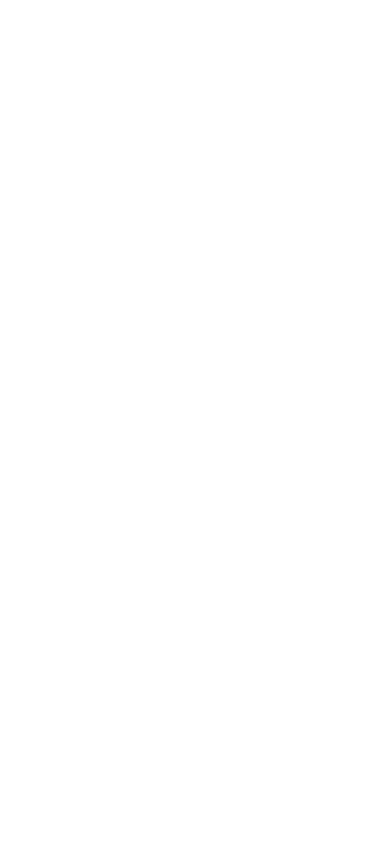
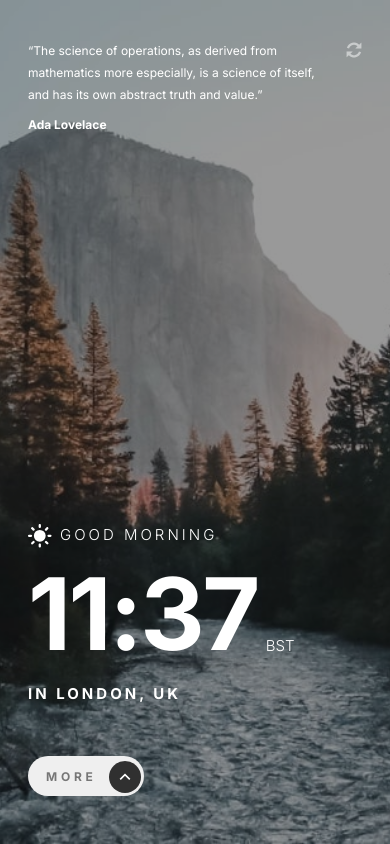
Before and after one commit to adkenney/clock-app, a React (Vite) app: page / in a window 390 px wide. Built offline with nearby package versions, Linux system fonts and the light colour scheme.

Commit message:
Implement mobile view styling

```diff
--- a/index.html
+++ b/index.html
@@ -4,6 +4,12 @@
     <meta charset="UTF-8" />
     <link rel="icon" type="image/svg+xml" href="/vite.svg" />
     <meta name="viewport" content="width=device-width, initial-scale=1.0" />
+    <link rel="preconnect" href="https://fonts.googleapis.com" />
+    <link rel="preconnect" href="https://fonts.gstatic.com" crossorigin />
+    <link
+      href="https://fonts.googleapis.com/css2?family=Inter:wght@300;400;700&display=swap"
+      rel="stylesheet"
+    />
     <title>Clock</title>
   </head>
   <body>
--- a/src/App.jsx
+++ b/src/App.jsx
@@ -1,7 +1,16 @@
 import React from 'react';
+import Clock from './components/Clock';
+import Quote from './components/Quote';
 
 function App() {
-  return <div></div>;
+  return (
+    <main>
+      <div className="container">
+        <Quote />
+        <Clock />
+      </div>
+    </main>
+  );
 }
 
 export default App;
--- /dev/null
+++ b/src/components/Clock.jsx
@@ -0,0 +1,32 @@
+import React from 'react';
+import SunIcon from '../assets/desktop/icon-sun.svg';
+import UpArrow from '../assets/desktop/icon-arrow-up.svg';
+import styles from '../components/Clock.module.css';
+
+const Clock = () => {
+  return (
+    <section id={styles['clock-container']}>
+      <div className={`flex ${styles['clock-wrapper']}`}>
+        <div className={`flex ${styles['greeting']}`}>
+          <div>
+            <img src={SunIcon} alt="sunny"></img>
+          </div>
+          <h2 className="greeting-txt">Good Morning</h2>
+        </div>
+        <div className={`flex ${styles['time']}`}>
+          <p className="time-txt">11:37</p>
+          <p className="timezone-txt">bst</p>
+        </div>
+        <div className={styles['location']}>
+          <p className="location-txt">in London, UK</p>
+        </div>
+      </div>
+      <button className={styles['details-btn']}>
+        <span className="detail-txt">More</span>
+        <img className={styles['arrow']} src={UpArrow} alt="show details"></img>
+      </button>
+    </section>
+  );
+};
+
+export default Clock;
--- /dev/null
+++ b/src/components/Clock.module.css
@@ -0,0 +1,34 @@
+#clock-container {
+  /* margin-top: 23em; */
+  text-transform: uppercase;
+}
+
+.clock-wrapper {
+  flex-direction: column;
+  gap: 1em;
+  margin-bottom: 3em;
+}
+
+.greeting,
+.time {
+  gap: 0.5em;
+}
+
+.time {
+  align-items: flex-end;
+}
+
+.details-btn {
+  display: flex;
+  justify-content: space-between;
+  align-items: center;
+  height: 2.5rem;
+  gap: 1em;
+  padding: 0.1em 0.25em 0 1.5em;
+  border: none;
+  border-radius: 1.75em;
+}
+.arrow {
+  width: 2rem;
+  height: 2rem;
+}
--- /dev/null
+++ b/src/components/Quote.jsx
@@ -0,0 +1,25 @@
+import React from 'react';
+import RefreshIcon from '../assets/desktop/icon-refresh.svg';
+import styles from '../components/Quote.module.css';
+
+const Quote = () => {
+  return (
+    <section id={styles['quote-container']}>
+      <div className={styles['quote']}>
+        <p className="quote-txt">
+          &ldquo;The science of operations, as derived from mathematics more
+          especially, is a science of itself, and has its own abstract truth and
+          value.&rdquo;
+        </p>
+        <p className="author-txt">Ada Lovelace</p>
+      </div>
+      <div className={styles['refresh-btn-container']}>
+        <button className={styles['refresh-btn']}>
+          <img src={RefreshIcon} alt="refresh quote"></img>
+        </button>
+      </div>
+    </section>
+  );
+};
+
+export default Quote;
--- /dev/null
+++ b/src/components/Quote.module.css
@@ -0,0 +1,18 @@
+#quote-container {
+  display: flex;
+  justify-content: center;
+  gap: 0.5em;
+}
+
+.quote {
+  display: flex;
+  flex-direction: column;
+  gap: 0.5em;
+}
+
+.refresh-btn {
+  background-color: transparent;
+  border: none;
+  width: 1rem;
+  height: 1rem;
+}
--- a/src/index.css
+++ b/src/index.css
@@ -1,3 +1,13 @@
+:root {
+  --clr-primary-100: #ffffff;
+  --clr-primary-400: #303030;
+  --clr-primary-700: #000000;
+
+  --ff-primary: 'Inter', sans-serif;
+  --fw-regular: 400;
+  --fw-bold: 700;
+  --fw-light: 300;
+}
 /* CSS reset*/
 /* Box sizing rules */
 *,
@@ -66,3 +76,83 @@ select {
     scroll-behavior: auto !important;
   }
 }
+
+/* Custom styling */
+body {
+  font-family: var(--ff-primary);
+  color: var(--clr-primary-100);
+}
+
+button {
+  font-size: 0.75rem;
+  line-height: 0.875rem;
+  letter-spacing: 0.234rem;
+  font-weight: var(--fw-bold);
+  text-transform: uppercase;
+}
+
+.quote-txt,
+.author-txt {
+  font-size: 0.75rem;
+  line-height: 1.375rem;
+}
+
+.quote-txt {
+  font-weight: var(--fw-regular);
+}
+
+.author-txt {
+  font-weight: var(--fw-bold);
+}
+.greeting-txt,
+.timezone-txt,
+.location-txt {
+  font-size: 0.938rem;
+}
+
+.greeting-txt {
+  font-weight: var(--fw-light);
+  letter-spacing: 0.188rem;
+}
+
+.time-txt {
+  font-size: 6.25rem;
+  line-height: 6.25rem;
+  letter-spacing: -0.156rem;
+  font-weight: var(--fw-bold);
+}
+
+.timezone-txt {
+  line-height: 1.75rem;
+  font-weight: var(--fw-light);
+  margin-bottom: 0.25em;
+}
+
+.location-txt {
+  line-height: 1.75rem;
+  letter-spacing: 0.188rem;
+  font-weight: var(--fw-bold);
+}
+
+.detail-txt {
+  opacity: 0.5;
+}
+
+main {
+  background: url(assets/mobile/bg-image-daytime.jpg) no-repeat center center
+    fixed;
+  background-size: cover;
+  min-height: 100vh;
+}
+.flex {
+  display: flex;
+}
+
+.container {
+  display: flex;
+  flex-direction: column;
+  justify-content: space-between;
+  height: 100vh;
+  padding: 2.5em 1.75em 3em 1.75em;
+  background-color: rgba(0, 0, 0, 0.4);
+}
```
